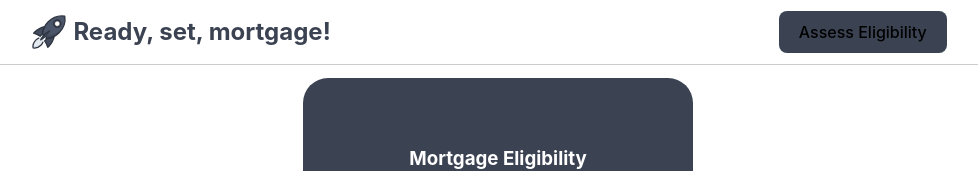
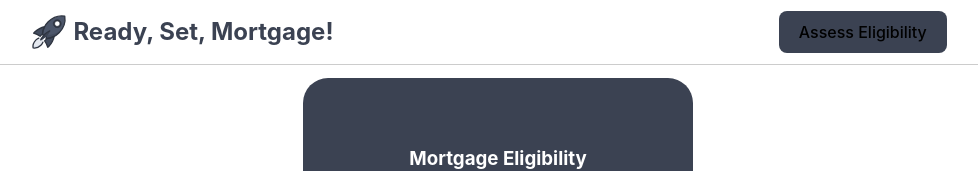
Before and after one commit to ready-set-mortgage/ready-set-mortgage-frontend, a React (Vite) app: page /apply in a window 1280 px wide. Shown: the top 171 px of the page, without its empty margins (141-1119 px from the left). Built offline with nearby package versions, Linux system fonts and the light colour scheme.

Commit message:
cap navbar

```diff
--- a/src/Components/Navbar/Navbar.jsx
+++ b/src/Components/Navbar/Navbar.jsx
@@ -5,7 +5,7 @@ import "./Navbar.css"
 export default function Navbar() {
   return (
     <nav>
-      <Link to="/"><div className="navbar-logo"><img className="navbar-icon" src={logo} alt="rocket icon" /><h2>Ready, set, mortgage!</h2></div></Link>
+      <Link to="/"><div className="navbar-logo"><img className="navbar-icon" src={logo} alt="rocket icon" /><h2>Ready, Set, Mortgage!</h2></div></Link>
       <Link to="/apply"><button>Assess Eligibility</button></Link>
     </nav>
   )
```
